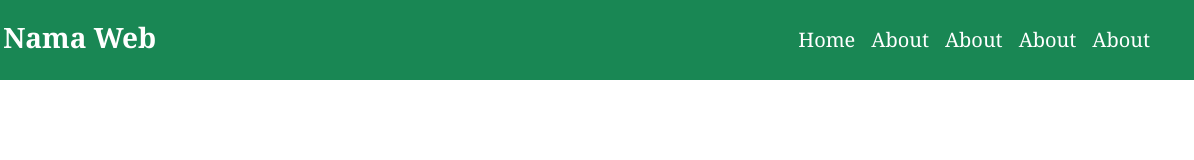
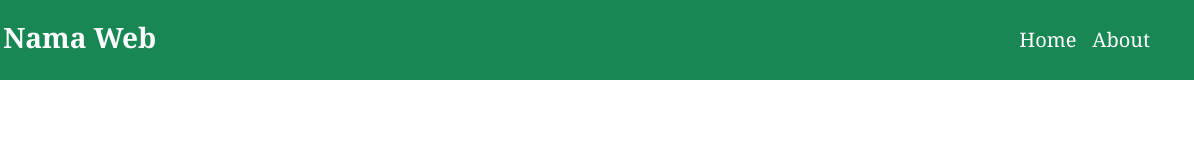
Before and after one commit to primtol/belajarweb.github.io, a plain HTML site: page home.html in a window 1280 px wide. Shown: the full height of the page, 86-1280 px from the left. Drawn offline with nearby package versions, Linux system fonts and the light colour scheme.

Commit message:
new update

```diff
--- a/home.html
+++ b/home.html
@@ -49,9 +49,6 @@
           <div class="navbar-nav ms-auto me-4 ">
             <a class="nav-link text-white fs-5" href="#">Home</a>
             <a class="nav-link text-white fs-5" href="#">About</a>
-            <a class="nav-link text-white fs-5" href="#">About</a>
-            <a class="nav-link text-white fs-5" href="#">About</a>
-            <a class="nav-link text-white fs-5" href="#">About</a>
           </div>
         </div>
       </div>
```
